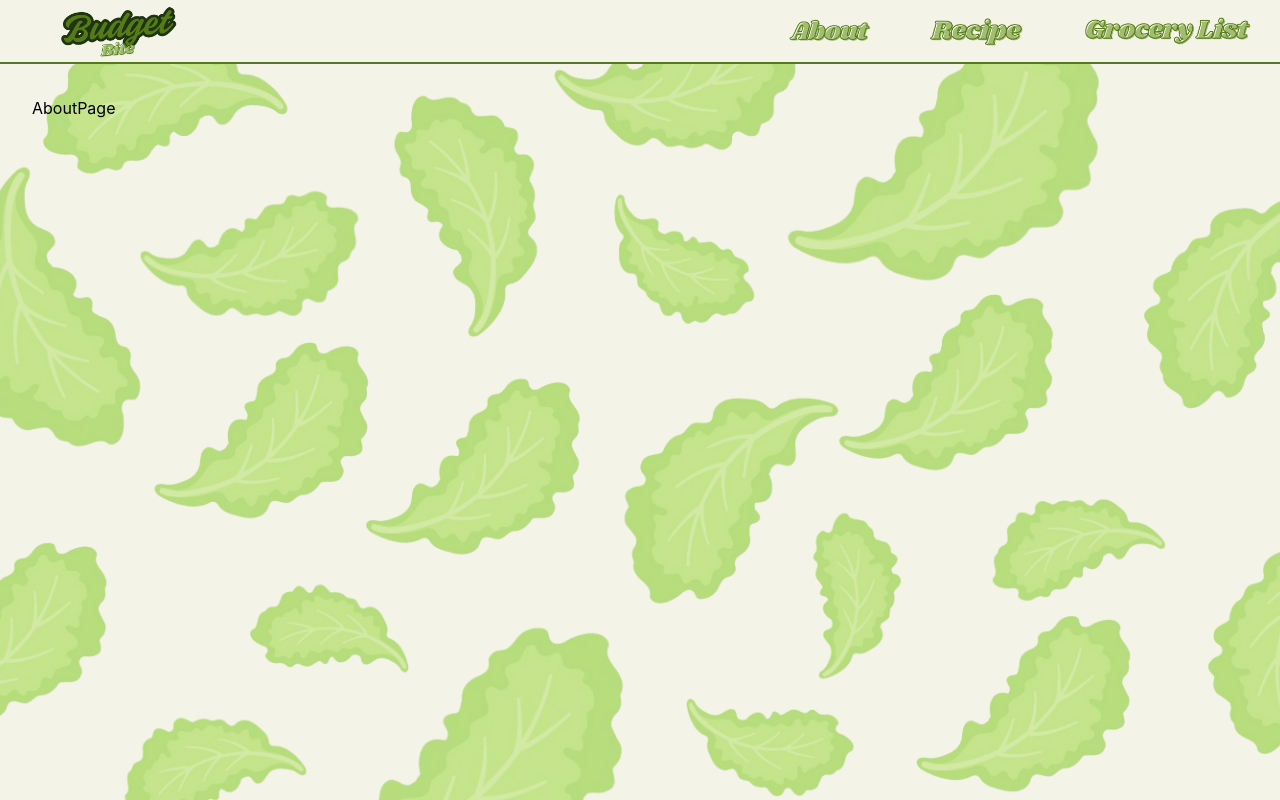
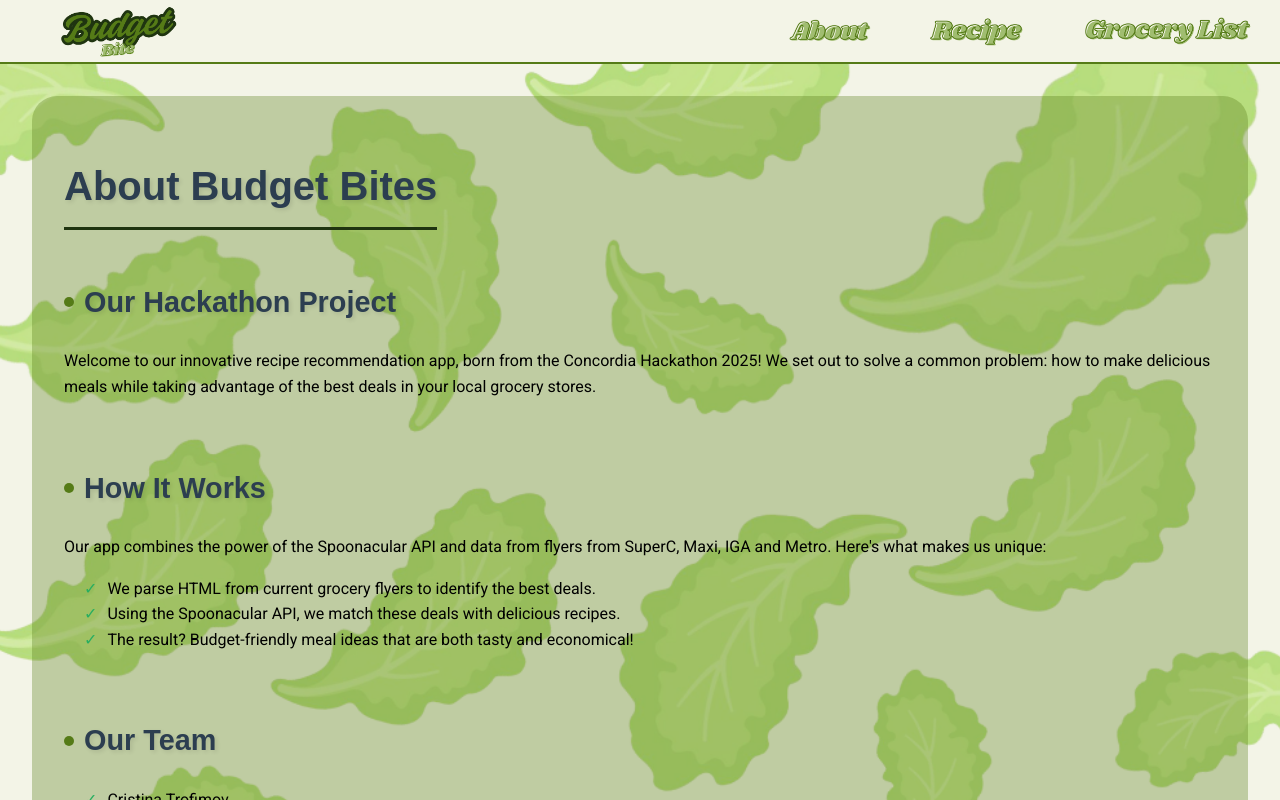
Before and after one commit to cristina-trofimov/budget_bite, a React (Create React App) app in the folder frontend/: page /about in a window 1280 px wide. Shown: the top 800 px of the page. Built offline with nearby package versions, Linux system fonts and the light colour scheme.

Commit message:
about page done

```diff
--- /dev/null
+++ b/frontend/src/pages/AboutPage/AboutPage.css
@@ -0,0 +1,68 @@
+@import url('https://fonts.googleapis.com/css2?family=Roboto:wght@300;400;700&display=swap');
+
+.about-container {
+    padding: 2rem;
+    border-radius: 25px;
+    display: flex;
+    flex-direction: column;
+    justify-content: center;
+    align-items: self-start;
+    height: 100%;
+    background-color: #557b1754;
+    font-family: 'Roboto', sans-serif;
+    /* Add this line for body text */
+}
+
+h1,
+h2 {
+    font-family: 'Arial', sans-serif;
+    color: #2c3e50;
+    text-shadow: 2px 2px 4px rgba(0, 0, 0, 0.1);
+}
+
+h1 {
+    font-size: 2.5rem;
+    border-bottom: 3px solid #1f3410;
+    padding-bottom: 10px;
+    margin-bottom: 20px;
+}
+
+h2 {
+    font-size: 1.8rem;
+    position: relative;
+    padding-left: 20px;
+    margin-top: 30px;
+}
+
+h2::before {
+    content: '';
+    position: absolute;
+    left: 0;
+    top: 50%;
+    transform: translateY(-50%);
+    width: 10px;
+    height: 10px;
+    background-color: #557b17;
+    border-radius: 50%;
+}
+
+section {
+    margin-bottom: 20px;
+}
+
+ul {
+    list-style-type: none;
+    padding-left: 20px;
+}
+
+li::before {
+    content: '✓';
+    color: #27ae60;
+    margin-right: 10px;
+}
+
+p,
+li {
+    line-height: 1.6;
+    /* Improve readability */
+}
--- a/frontend/src/pages/AboutPage/AboutPage.tsx
+++ b/frontend/src/pages/AboutPage/AboutPage.tsx
@@ -1,9 +1,39 @@
-import React from 'react'
+import React from 'react';
+import './AboutPage.css';
 
 function AboutPage() {
   return (
-    <div>AboutPage</div>
-  )
+    <div className="about-container">
+      <h1>About Budget Bites</h1>
+
+      <section>
+        <h2>Our Hackathon Project</h2>
+        <p>Welcome to our innovative recipe recommendation app, born from the Concordia Hackathon 2025! We set out to solve a common problem: how to make delicious meals while taking advantage of the best deals in your local grocery stores.</p>
+      </section>
+
+      <section>
+        <h2>How It Works</h2>
+        <p>Our app combines the power of the Spoonacular API and data from flyers from SuperC, Maxi, IGA and Metro. Here's what makes us unique:</p>
+        <ul>
+          <li>We parse HTML from current grocery flyers to identify the best deals.</li>
+          <li>Using the Spoonacular API, we match these deals with delicious recipes.</li>
+          <li>The result? Budget-friendly meal ideas that are both tasty and economical!</li>
+        </ul>
+      </section>
+
+      <section>
+        <h2>Our Team</h2>
+        <ul>
+          <li>Cristina Trofimov</li>
+          <li>Delany Pulgarin</li>
+          <li>Jackson Amirthalingam</li>
+          <li>Oviya Sinnathamby</li>
+        </ul>
+        <p>We're a group of passionate developers from Concordia University and Polythecnique, committed to making meal planning easier and more affordable for everyone.</p>
+      </section>
+
+    </div>
+  );
 }
 
-export default AboutPage
+export default AboutPage;
```
